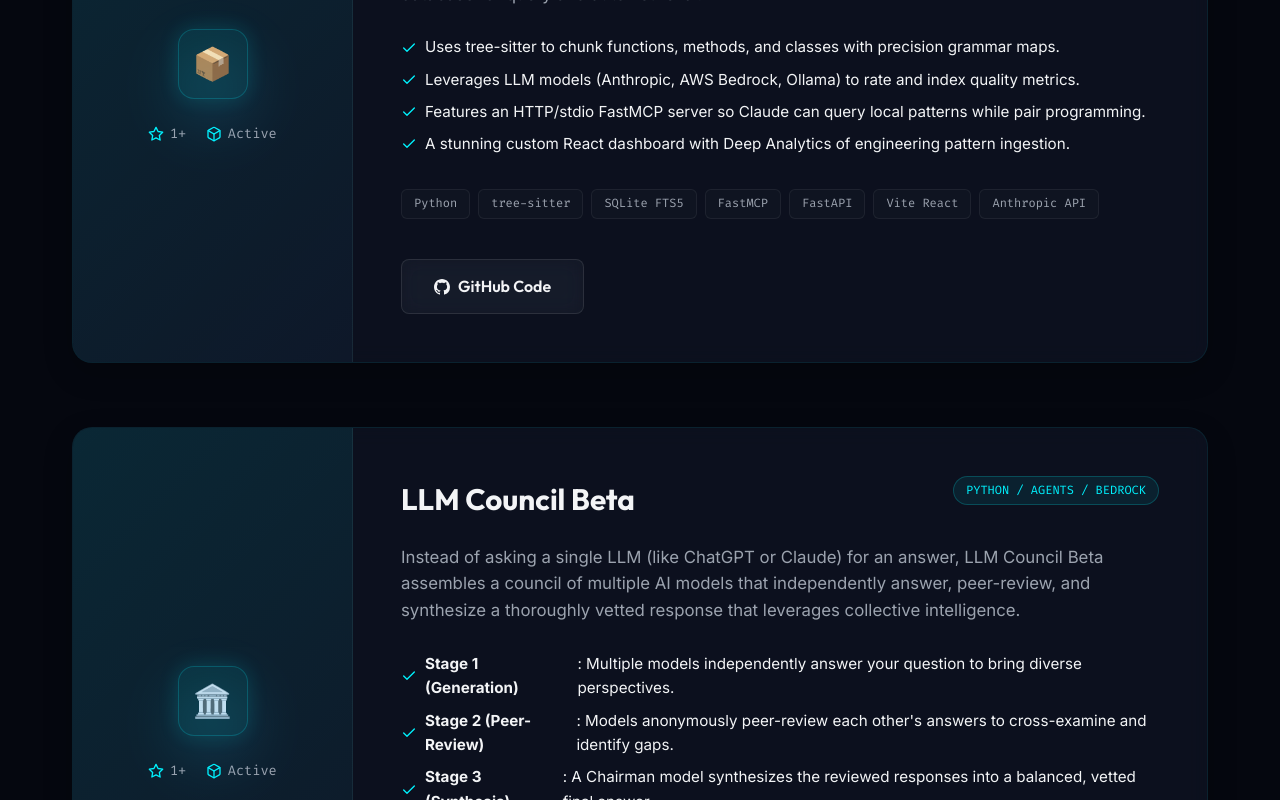
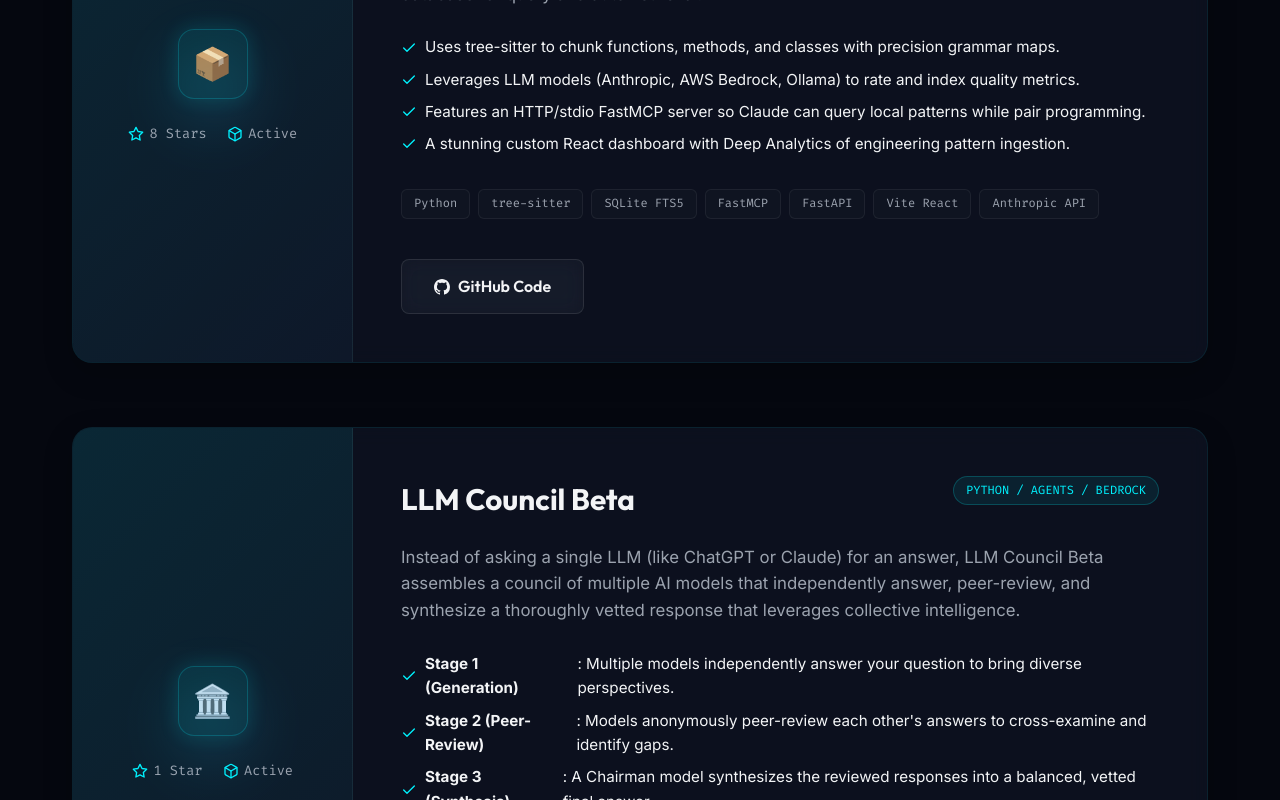
Before and after one commit to arunksingh16/arunksingh16.github.io, a plain HTML site: page index.html in a window 1280 px wide. Shown: the part 2620-3420 px from the top of the page. Drawn offline with Linux system fonts and the light colour scheme.

Commit message:
updated stars

```diff
--- a/index.html
+++ b/index.html
@@ -230,7 +230,7 @@
                   points="12 2 15.09 8.26 22 9.27 17 14.14 18.18 21.02 12 17.77 5.82 21.02 7 14.14 2 9.27 8.91 8.26 12 2">
                 </polygon>
               </svg>
-              <span>1+</span>
+              <span>8 Stars</span>
             </div>
             <div class="project-metric">
               <svg viewBox="0 0 24 24" fill="none" stroke="currentColor" stroke-width="2" stroke-linecap="round"
@@ -319,7 +319,7 @@
                   points="12 2 15.09 8.26 22 9.27 17 14.14 18.18 21.02 12 17.77 5.82 21.02 7 14.14 2 9.27 8.91 8.26 12 2">
                 </polygon>
               </svg>
-              <span>1+</span>
+              <span>1 Star</span>
             </div>
             <div class="project-metric">
               <svg viewBox="0 0 24 24" fill="none" stroke="currentColor" stroke-width="2" stroke-linecap="round"
@@ -403,7 +403,7 @@
                   points="12 2 15.09 8.26 22 9.27 17 14.14 18.18 21.02 12 17.77 5.82 21.02 7 14.14 2 9.27 8.91 8.26 12 2">
                 </polygon>
               </svg>
-              <span>4 Stars</span>
+              <span>5 Stars</span>
             </div>
             <div class="project-metric">
               <svg viewBox="0 0 24 24" fill="none" stroke="currentColor" stroke-width="2" stroke-linecap="round"
```
Also changed, not shown: 1 other file.
